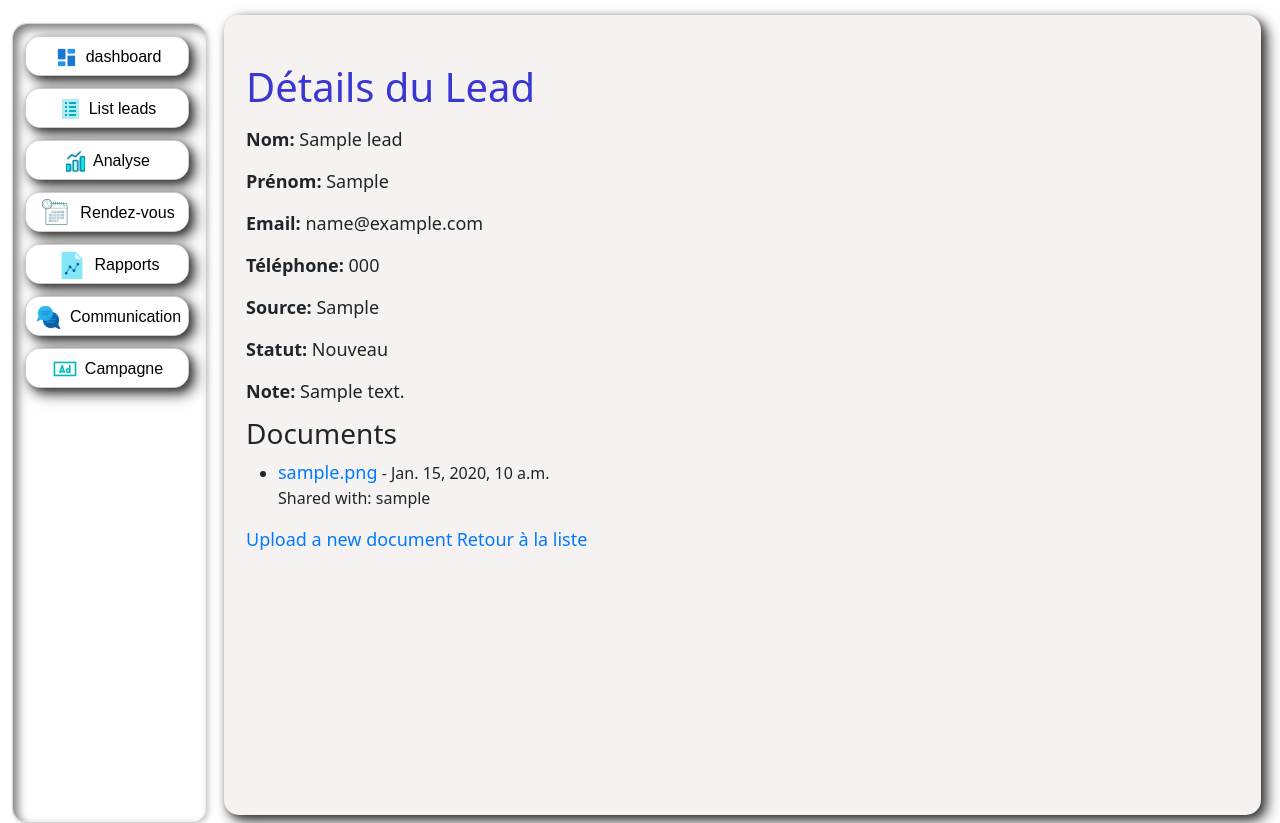
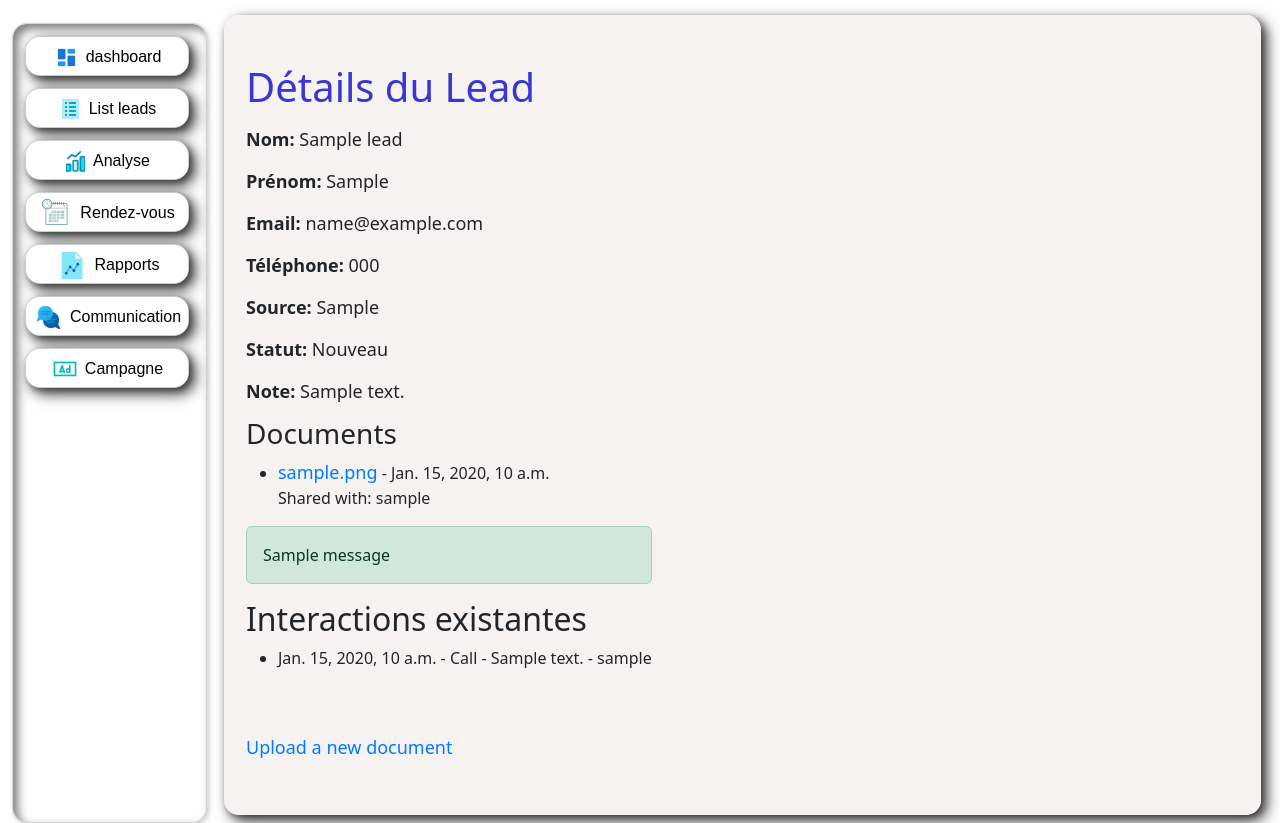
Before and after one commit to ghizlane112/CRRM, a Django app: page /lead/1/ in a window 1280 px wide. Shown: the part 116-939 px from the top of the page. Run offline with Django 5.2, Linux system fonts and the light colour scheme; tables that the repository leaves empty hold one stand-in row (values such as "Sample post"); one stand-in notice (Sample message) is shown; parts of the project's set-up code (start-up, migrations or seed data) failed here and were passed over; some libraries are stand-ins or nearby versions.

Commit message:
affiche les interactions dans la partie details

```diff
--- a/Cenv/Projet/lead/views.py
+++ b/Cenv/Projet/lead/views.py
@@ -130,7 +130,8 @@ def lead_list(request):
 #### pour details
 def lead_detail(request, pk):
     lead = Lead.objects.get(pk=pk)
-    return render(request, 'leadfile/lead_detail.html', {'lead': lead})
+    interactions = Interaction.objects.filter(lead=lead)
+    return render(request, 'leadfile/lead_detail.html', {'lead': lead,'interactions': interactions})
 
 
 
@@ -304,6 +305,7 @@ def add_interaction(request, pk):
             interaction.lead = lead
             interaction.utilisateur = request.user
             interaction.save()
+            print(f"Interaction sauvegardée: {interaction}")  # Débogage pour vérifier si l'interaction est sauvegardée
             return redirect('lead_detail', pk=lead.pk)
     else:
         form = InteractionForm()
--- a/Cenv/Projet/templates/leadfile/lead_detail.html
+++ b/Cenv/Projet/templates/leadfile/lead_detail.html
@@ -76,7 +76,36 @@ left: 22px;
     </li>
   {% endfor %}
 </ul>
+
+
+
+
+
+
+<!-- Affichage des messages -->
+{% if messages %}
+{% for message in messages %}
+    <div class="alert alert-{{ message.tags }}">
+        {{ message }}
+    </div>
+{% endfor %}
+{% endif %}
+
+<!-- Liste des interactions existantes -->
+<h2>Interactions existantes</h2>
+<ul>
+{% for interaction in interactions %}
+    <li>{{ interaction.date_interaction }} - {{ interaction.get_type_interaction_display }} - {{ interaction.content }} - {{ interaction.utilisateur.username }}</li>
+{% empty %}
+    <li>Aucune interaction trouvée.</li>
+{% endfor %}
+</ul>
+<br><br>
 <a href="{% url 'upload_document' lead.id %}">Upload a new document</a>
+
+
+<br><br><br>
+
     <a href="{% url 'lead_list' %}">Retour à la liste</a>
         </div>
 </div>
```
Also changed, not shown: Cenv/Projet/templates/leadfile/add_interaction.html (+1 -18 lines).
